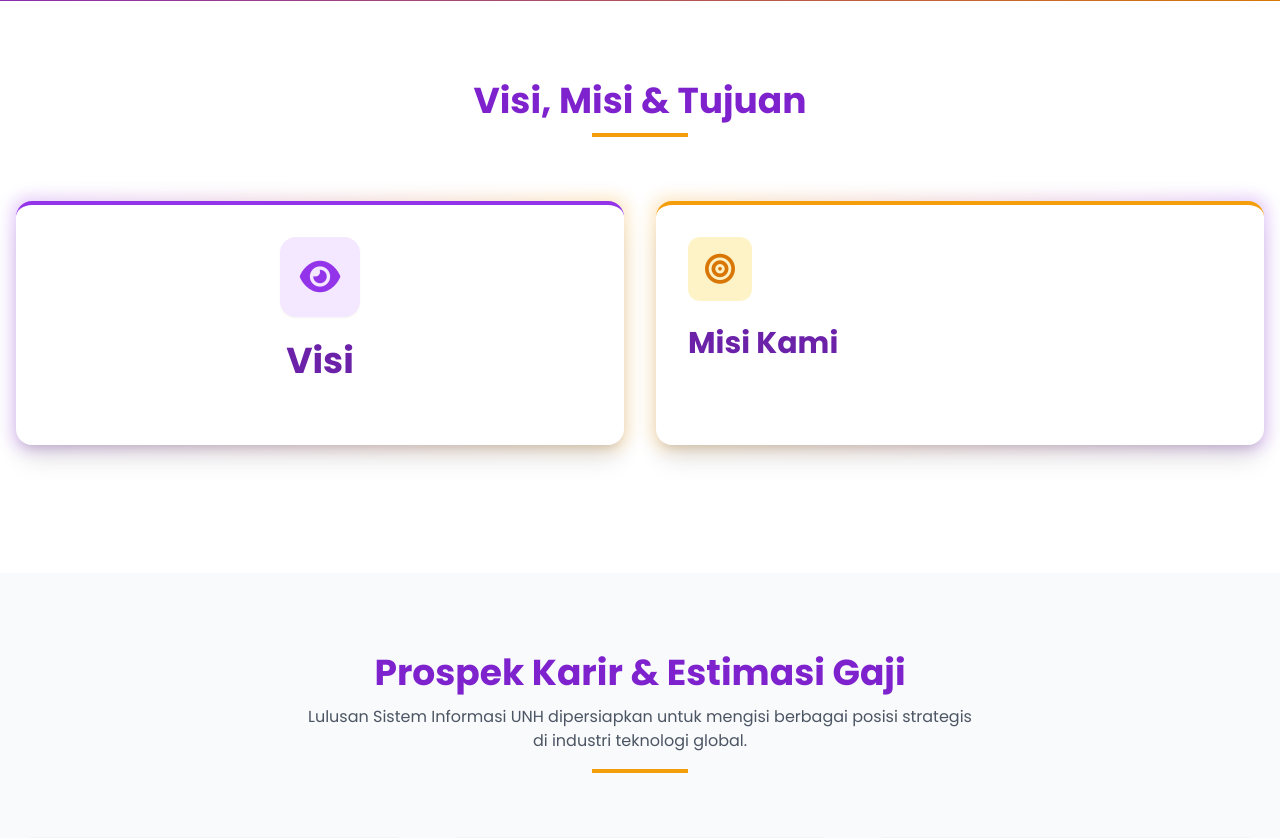
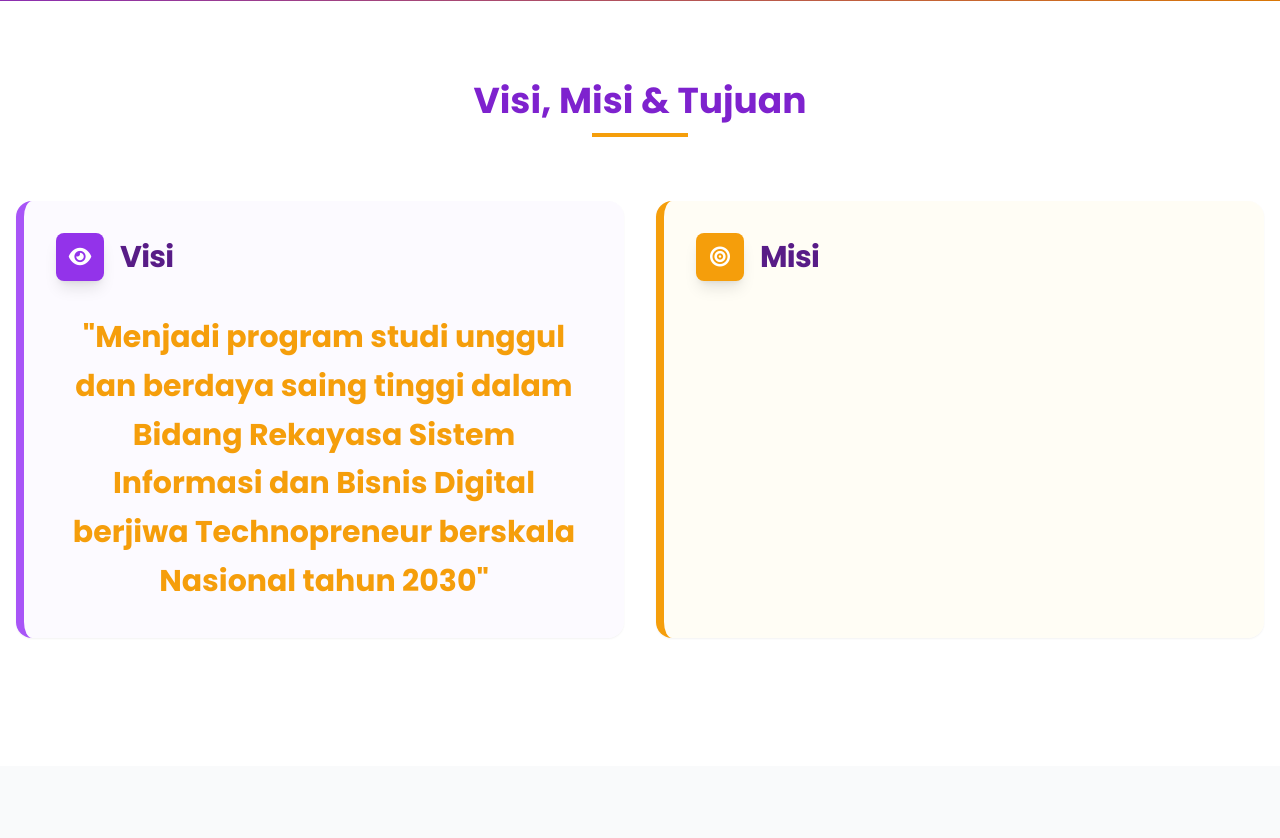
Before and after one commit to junaidis10/si_unh_website, a Django app: page /profile/ in a window 1280 px wide. Shown: the part 323-1161 px from the top of the page. Run offline with Django 5.2, Linux system fonts and the light colour scheme; data that the repository does not hold is empty; some libraries are stand-ins or nearby versions.

Commit message:
feat: update profile page design with custom bubble-list for Misi and enhanced Visi card layout

```diff
--- a/templates/profile.html
+++ b/templates/profile.html
@@ -50,34 +85,28 @@
 
         <div class="grid lg:grid-cols-2 gap-8 mb-12">
             <!-- Visi Card -->
-            <div class="relative group">
-                <div class="absolute -inset-1 bg-gradient-to-r from-primary-600 to-gold-500 rounded-2xl blur opacity-25 group-hover:opacity-50 transition duration-1000 group-hover:duration-200"></div>
-                <div class="relative bg-white p-8 rounded-2xl shadow-xl h-full border-t-4 border-primary-600">
-                    <div class="text-center">
-                        <div class="w-20 h-20 bg-primary-100 rounded-2xl flex items-center justify-center mb-6 mx-auto shadow-sm">
-                            <i class="fas fa-eye text-primary-600 text-4xl"></i>
-                        </div>
-                        <h3 class="text-4xl font-bold text-primary-800 mb-8">Visi</h3>
-                        <div class="prose prose-2xl text-primary-700 leading-relaxed font-medium italic mx-auto text-center">
-                            {{ visi_misi.visi|safe }}
-                        </div>
+            <div class="relative p-8 bg-purple-50/50 rounded-2xl border-l-8 border-purple-500 shadow-sm transition-all hover:shadow-md">
+                <div class="flex items-center mb-8">
+                    <div class="w-12 h-12 bg-purple-600 rounded-lg flex items-center justify-center text-white mr-4 shadow-lg">
+                        <i class="fas fa-eye text-xl"></i>
                     </div>
+                    <h3 class="text-3xl font-extrabold text-primary-900 tracking-tight">Visi</h3>
+                </div>
+                <div class="text-3xl text-gold-500 leading-relaxed font-extrabold text-center">
+                    "Menjadi program studi unggul dan berdaya saing tinggi dalam Bidang Rekayasa Sistem Informasi dan Bisnis Digital berjiwa Technopreneur berskala Nasional tahun 2030"
                 </div>
             </div>
 
             <!-- Misi Card -->
-            <div class="relative group">
-                <div class="absolute -inset-1 bg-gradient-to-r from-gold-500 to-primary-600 rounded-2xl blur opacity-25 group-hover:opacity-50 transition duration-1000 group-hover:duration-200"></div>
-                <div class="relative bg-white p-8 rounded-2xl shadow-xl h-full border-t-4 border-gold-500">
-                    <div class="w-16 h-16 bg-gold-100 rounded-xl flex items-center justify-center mb-6">
-                        <i class="fas fa-bullseye text-gold-600 text-3xl"></i>
+            <div class="relative p-8 bg-gold-50/50 rounded-2xl border-l-8 border-gold-500 shadow-sm transition-all hover:shadow-md">
+                <div class="flex items-center mb-8">
+                    <div class="w-12 h-12 bg-gold-500 rounded-lg flex items-center justify-center text-white mr-4 shadow-lg">
+                        <i class="fas fa-bullseye text-xl"></i>
                     </div>
-                    <h3 class="text-3xl font-bold text-primary-800 mb-6">Misi Kami</h3>
-                    <div class="prose prose-primary max-w-none text-gray-700
-                                prose-ol:list-decimal prose-ol:pl-6 prose-ol:space-y-2
-                                prose-li:marker:text-gold-600 prose-li:marker:font-bold">
-                        {{ visi_misi.misi|safe }}
-                    </div>
+                    <h3 class="text-3xl font-extrabold text-primary-900 tracking-tight">Misi</h3>
+                </div>
+                <div class="misi-bubble-list">
+                    {{ visi_misi.misi|safe }}
                 </div>
             </div>
         </div>
```
Also changed, not shown: other parts of templates/profile.html (+35 -0 lines).
